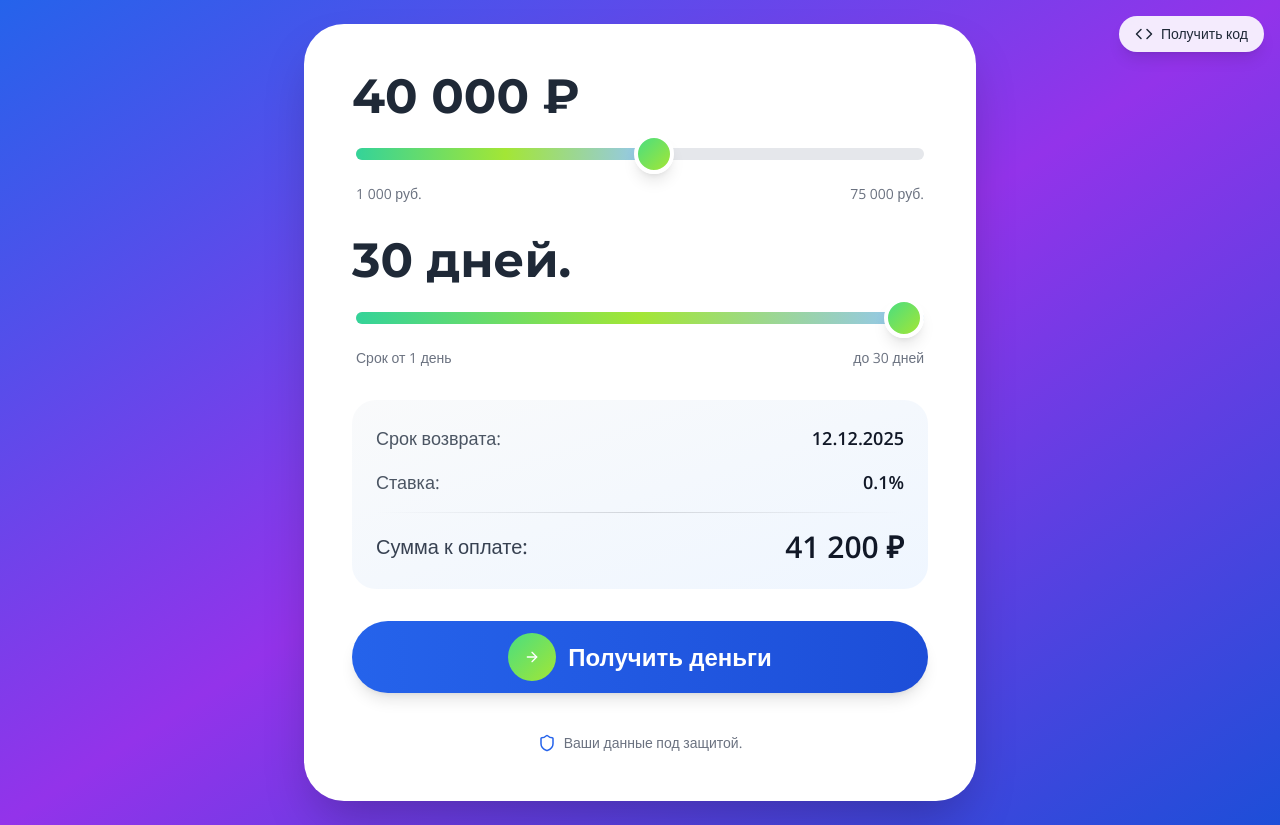
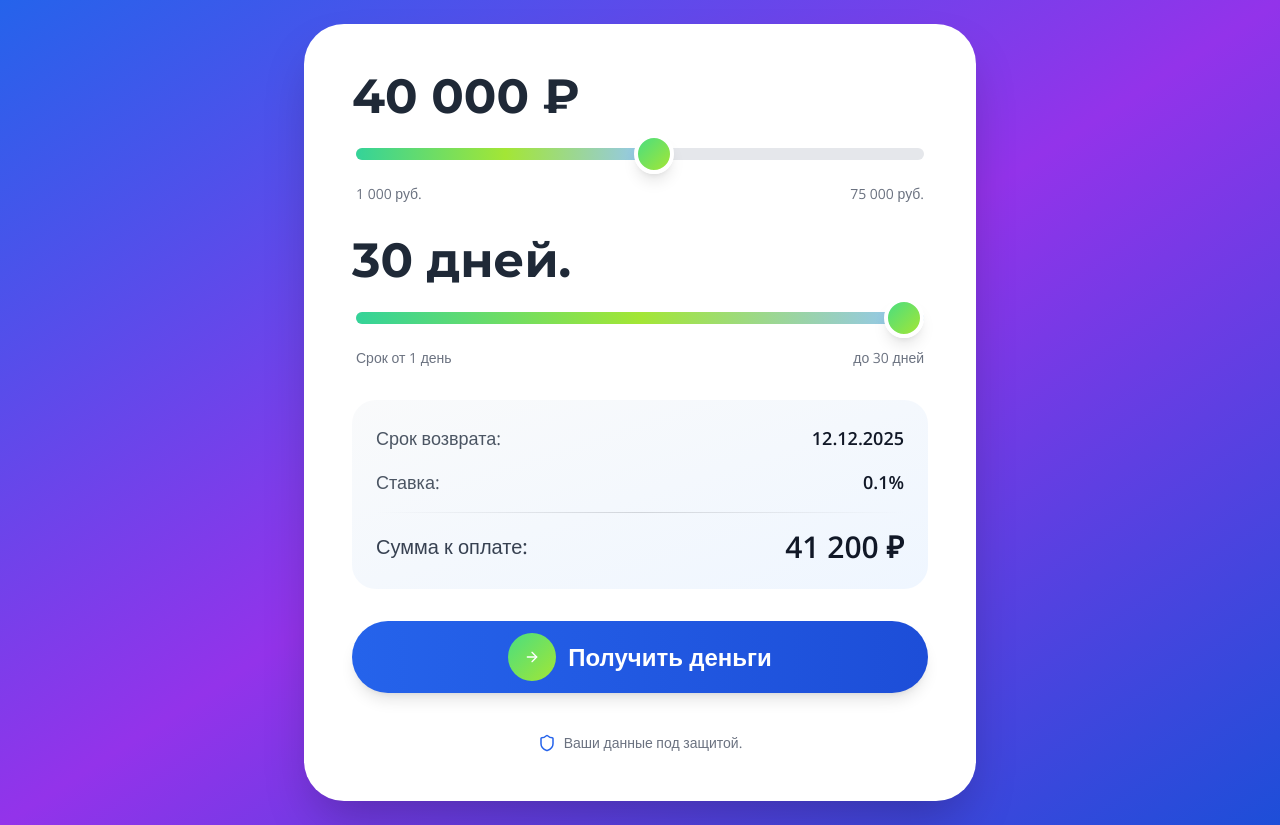
Before and after one commit to pr-poehali-dev/calculator-creation-project-3, a React (Vite) app: page / in a window 1280 px wide. Built offline with nearby package versions, Linux system fonts and the light colour scheme.

Commit message:
Удалить код сайта с формы

```diff
--- a/src/pages/Index.tsx
+++ b/src/pages/Index.tsx
@@ -20,15 +20,7 @@ const LoanCalculator = () => {
   const formattedDate = returnDate.toLocaleDateString('ru-RU');
 
   return (
-    <div className="min-h-screen flex items-center justify-center p-3 sm:p-4 md:p-6 bg-gradient-to-br from-blue-600 via-purple-600 to-blue-700 relative">
-      <a
-        href="/embed"
-        className="absolute top-4 right-4 bg-white/90 backdrop-blur hover:bg-white px-4 py-2 rounded-full text-sm font-medium text-gray-800 hover:text-blue-600 transition-all shadow-lg hover:shadow-xl flex items-center gap-2"
-      >
-        <Icon name="Code" size={18} />
-        <span className="hidden sm:inline">Получить код</span>
-        <span className="sm:hidden">Код</span>
-      </a>
+    <div className="min-h-screen flex items-center justify-center p-3 sm:p-4 md:p-6 bg-gradient-to-br from-blue-600 via-purple-600 to-blue-700">
       <div className="w-full max-w-xl lg:max-w-2xl">
         <div className="bg-white rounded-[2rem] sm:rounded-[2.5rem] p-6 sm:p-8 md:p-10 lg:p-12 shadow-2xl animate-scale-in">
           <div className="space-y-6 sm:space-y-7 md:space-y-8">
```
